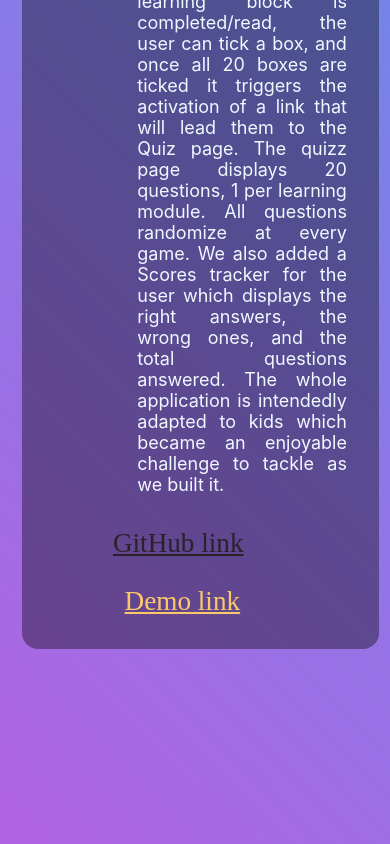
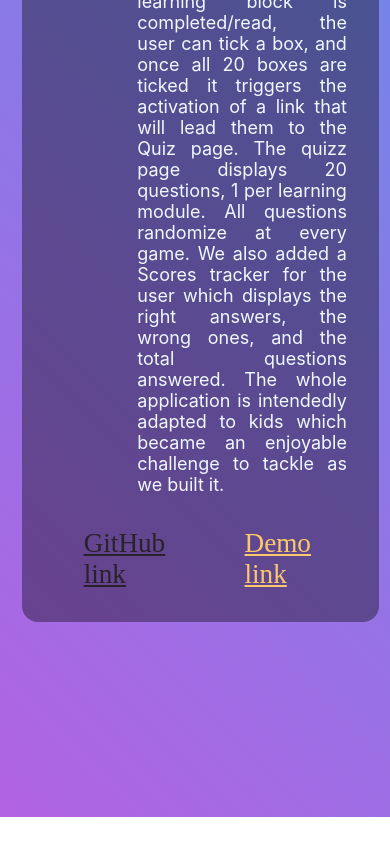
Before and after one commit to Laufley/old_portfolio, a React (Create React App) app: page /Projects/0 in a window 390 px wide. Shown: the part 1503-2347 px from the top of the page. After the commit the page ends 2320 px from the top, so only its background shows below. Built offline with nearby package versions, Linux system fonts and the light colour scheme; a web font is replaced by a local one.

Commit message:
solved bug with mobile view on projectById page when clicking on DemoLink

```diff
--- a/src/Components/ProjectById.css
+++ b/src/Components/ProjectById.css
@@ -402,29 +402,30 @@
         }
 
         #individual-github-link {
-            margin-top: 5%;
+
             display: flex;
             grid-area: individual-link;
             font-family: 'Sigmar', cursive;
-            /* color: rgb(224, 247, 246); */
+            font-size: 1.7rem;
             color: rgb(42, 34, 43);
-            margin-left: 20%;
-            font-size: 1.7rem;
-            z-index: 30;
-
+            z-index: 20;
+            margin-left: 10%;
+            width: 10px;
+            height: 40%;
 
         }
 
         #individual-demo-link {
-            z-index: 20;
-            margin-top: 25%;
-            margin-left: 24%;
             display: flex;
             grid-area: individual-demo-link;
             font-family: 'Sigmar', cursive;
+            font-size: 1.7rem;
             color: rgb(252, 201, 106);
-            font-size: 1.7rem;
-            text-align: justify;
+            z-index: 20;
+            margin-left: 65%;
+            width: 10px;
+            height: 40%;
+
         }
 
 }
```
